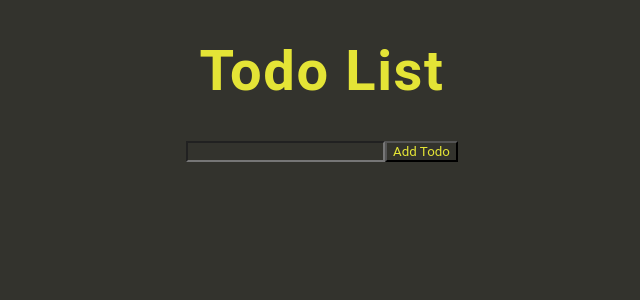
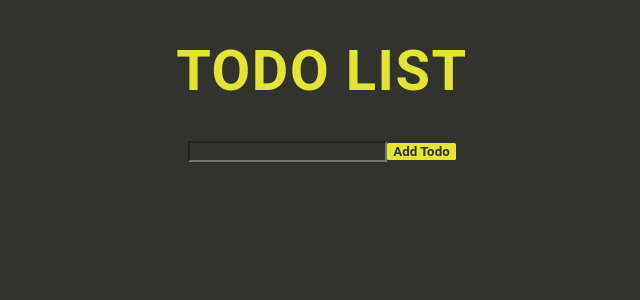
Before and after one commit to Kagebounshin/todo-react-app, a React (Create React App) app in the folder todo-react-app/: page / in a window 1280 px wide. Shown: the top 300 px of the page, without its empty margins (318-958 px from the left). Built offline with nearby package versions, Linux system fonts and the light colour scheme.

Commit message:
styled button, and h1 element

```diff
--- a/todo-react-app/src/App.css
+++ b/todo-react-app/src/App.css
@@ -11,4 +11,17 @@
 
 .App h1 {
   font-size: 3.5rem;
+  text-transform: uppercase;
 }
+
+ul {
+  list-style: none;
+}
+
+.App button {
+  background-color: rgb(228, 228, 54);
+  color: rgb(51, 51, 45);
+  font-weight: 700;
+  border: none;
+  border-radius: .1rem;
+}
```
